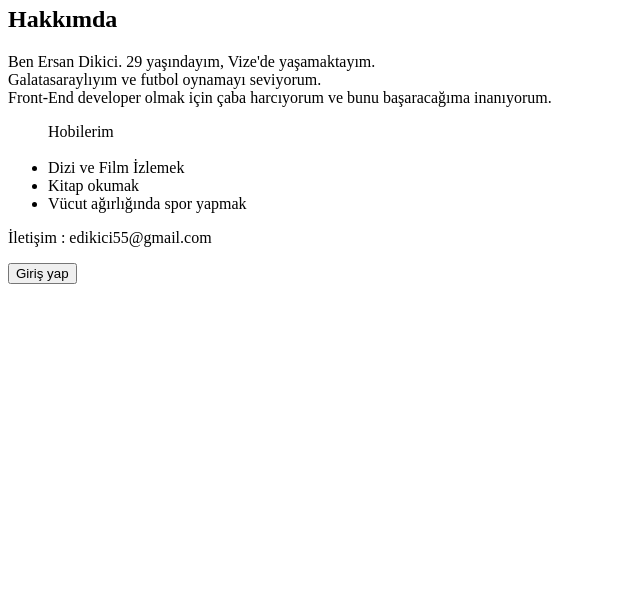
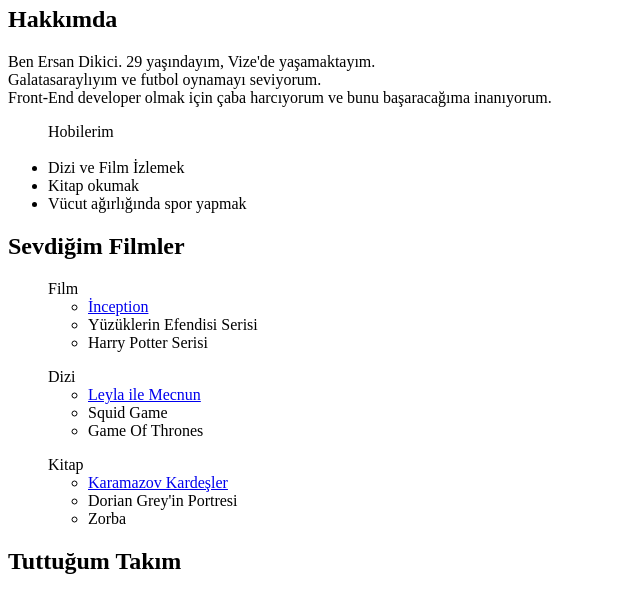
Before and after one commit to ErsanDkc/hakkimda, a plain HTML site: page index.html in a window 1280 px wide. Shown: the part 60-649 px from the top of the page, without its empty margins (0-640 px from the left). Drawn offline with Linux system fonts and the light colour scheme.

Commit message:
Ödev 2 yapildi ve hakkimda guncellendi

```diff
--- a/index.html
+++ b/index.html
@@ -11,11 +11,32 @@
         <li>Kitap okumak</li>
         <li>Vücut ağırlığında spor yapmak</li>
     </ul>
+</p>
+    <h2>Sevdiğim Filmler</h2>
+    <!-- sıralama başladı -->
+    <ol>Film
+        <ul>
+            <li><a href="https://www.imdb.com/title/tt1375666/" target="_blank">İnception</a></li>
+            <li>Yüzüklerin Efendisi Serisi</li>
+            <li>Harry Potter Serisi</li>
+        </ul>
+    </ol>
+    <ol>Dizi
+        <ul>
+            <li><a href="https://www.imdb.com/title/tt1831164/?ref_=fn_al_tt_1" target="_blank">Leyla ile Mecnun</a></li>
+            <li>Squid Game</li>
+            <li>Game Of Thrones</li>
+        </ul>
+    </ol>
+    <ol>Kitap
+        <ul>
+            <li><a href="https://www.goodreads.com/tr/book/show/4934.The_Brothers_Karamazov" target="_blank">Karamazov Kardeşler</a></li>
+            <li>Dorian Grey'in Portresi</li>
+            <li>Zorba</li>
+        </ul>
+    </ol>
+<!-- sıralama bitti -->
+    <h2>Tuttuğum Takım</h2>
+    <img src="https://yt3.googleusercontent.com/9whn1lBZrZ9cvxmAfo8vjBE0hI_nvbGH8kVPNqMh1JfVN7pKCqqU5adFKD9HBBIe290ucCUL=s900-c-k-c0x00ffffff-no-rj" width="150" height="150" alt="Galatasaray Sembol">
+
     <p>İletişim : edikici55@gmail.com </p>
-    <button>Giriş yap</button>
-
-
-
-
-</p>
-<!-- hakkımda yazısı bitti -->
```
